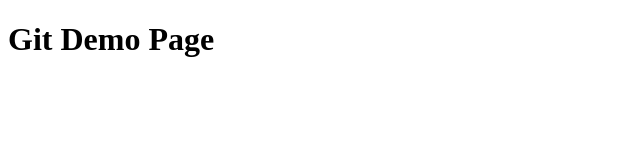
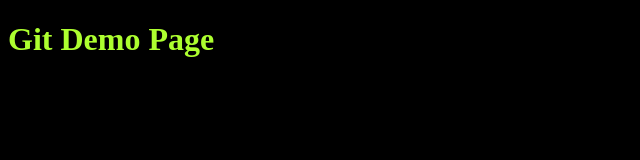
Before and after one commit to ursh2017/Testing, a plain HTML site: page index.html in a window 1280 px wide. Shown: the whole page, without its empty margins (0-640 px from the left). Drawn offline with Linux system fonts and the light colour scheme.

Commit message:
add basic styles

```diff
--- a/index.html
+++ b/index.html
@@ -4,6 +4,7 @@
     <meta charset="UTF-8" />
     <meta http-equiv="X-UA-Compatible" content="IE=edge" />
     <meta name="viewport" content="width=device-width, initial-scale=1.0" />
+    <link rel="stylesheet" href="styles.css">
     <title>Document</title>
   </head>
   <body>
--- /dev/null
+++ b/styles.css
@@ -0,0 +1,4 @@
+* {
+    color: greenyellow;
+    background-color: black;
+}
```
